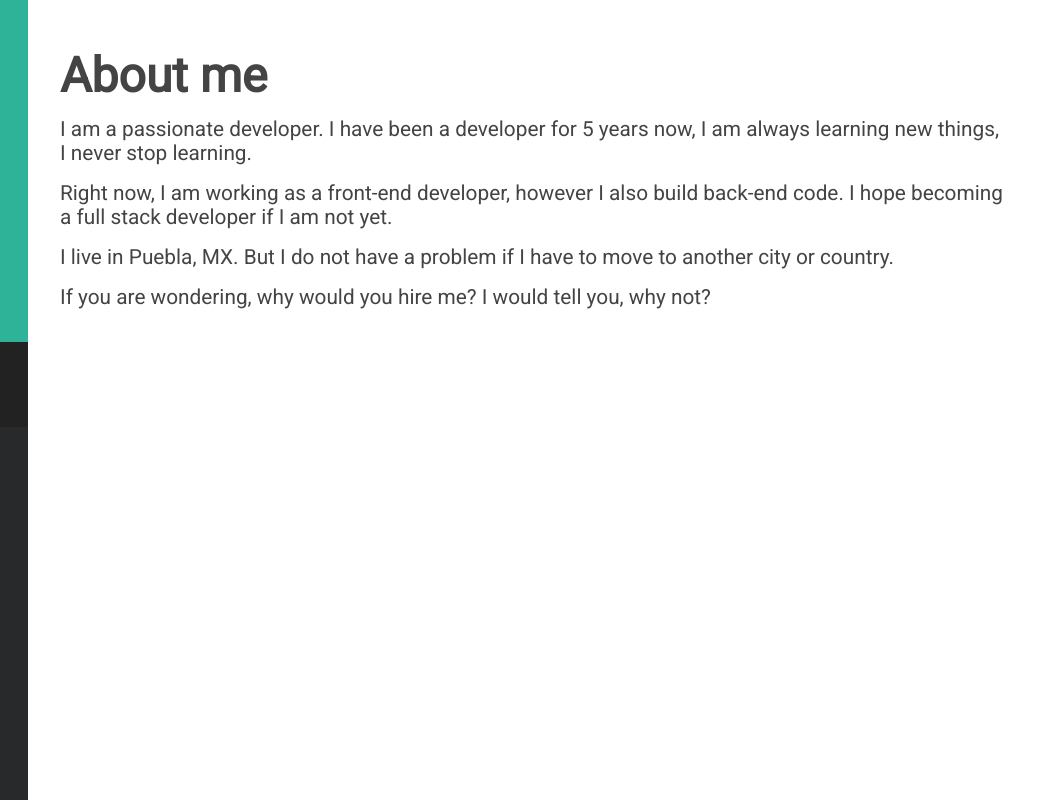
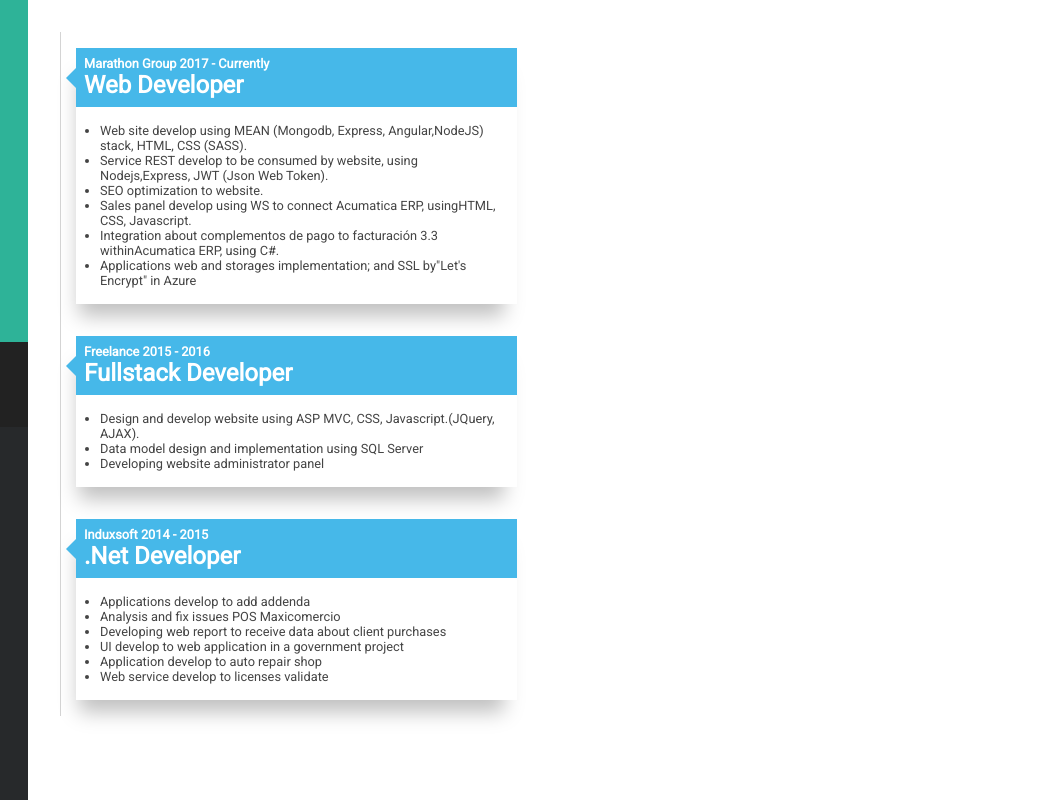
Before and after one commit to salatielosorno/resume, a website built with webpack: page src/index.html in a window 1280 px wide. Shown: the full height of the page, 242-1280 px from the left. Built offline with nearby package versions, Linux system fonts and the light colour scheme.

Commit message:
Se trabaja sobre la reestructura y diseño de seccion Experience.

```diff
--- a/src/assets/styles.css
+++ b/src/assets/styles.css
@@ -235,3 +235,70 @@ p.text-description {
     float: left;
     padding: 15px;
 }
+/**/
+.cards-wrap {
+    /*display: flex;
+    flex-flow: column wrap;
+    width: 100%;
+    height: 80vh;*/
+    position: relative;
+}
+.cards-wrap::after {
+    content: " ";
+    border-right: solid 1px rgba(0,0,0,.17);
+    height: 100%;
+    top: 0;
+    left: 0;/* 50%;*/
+    position: absolute;
+}
+.card-experience {
+    padding: 1rem;
+    width: 50%;
+}
+.card-experience__wrap{
+    -webkit-box-shadow: -5px 20px 19px -8px rgba(0,0,0,0.25);
+    -moz-box-shadow: -5px 20px 19px -8px rgba(0,0,0,0.25);
+    box-shadow: -5px 20px 19px -8px rgba(0,0,0,0.25);
+}
+.card-experience__head {
+    background-color: #46b8e9;
+    color: white;
+    position: relative;
+}
+.card-experience__head::after {
+    content: "";
+    width: 0;
+    height: 0;
+    border-color: #46b8e9;
+    border-top: solid 10px transparent;
+    border-bottom: solid 10px transparent;
+    position: absolute;
+    top: 0;
+    bottom: 0;
+    margin: auto 0;
+}
+.card-experience__head--left::after{
+    border-left-width: 10px;
+    border-left-style: solid;
+    left: 100%;
+}
+.card-experience__head--right::after {
+    border-right-width: 10px;
+    border-right-style: solid;
+    right: 100%;
+}
+.card-experience__head h2{
+    font-size: 1.5rem;
+    padding: .5rem;
+}
+.card-experience__body {
+    padding: 1rem;
+}
+.text-list {
+    font-size: .8rem;
+    padding: 0 0 0 .5rem;
+}
+.company {
+    display: block;
+    font-size: .8rem;
+}
--- a/src/index.html
+++ b/src/index.html
@@ -40,7 +40,7 @@
             </div>
         </div>
         <div id="wrap__content" class="wrap__content wrap__content--margin">
-            <div id="about">
+            <div id="about" class="section--hidden">
                 <div class="row">
                     <div class="col-12">
                         <h1 class="title-1 title-1--color-gray">About me</h1>
@@ -174,15 +174,18 @@
                     </div>
                 </div>
             </div>
-            <div id="experience" class="section--hidden">
-                <div class="row">
-                    <div class="col-12">
-                        <h1 class="title-1 title-1--color-gray">Experience</h1>
-                        <h2 class="title-2">2017 - Currently</h2>
-                        <hr>
-                        <h3 class="title-3">Web Developer</h3>
-                        <h4 class="title-4">Marathon Group</h4>
-                        <ul class="activities">
+            <div id="experience" class="section--hidden-1">
+                <div class="cards-wrap">
+                    <div class="card-experience">
+                        <div class="card-experience__wrap">
+                            <div class="card-experience__head card-experience__head--right">
+                                <h2>
+                                    <span class="company">Marathon Group 2017 - Currently</span>
+                                    Web Developer
+                                </h2>
+                            </div>
+                            <div class="card-experience__body">
+                                <ul class="text-list">
                                     <li><span>Web site develop using MEAN (Mongodb, Express, Angular,NodeJS) stack, HTML, CSS (SASS).</span></li>
                                     <li><span>Service REST develop to be consumed by website, using Nodejs,Express, JWT (Json Web Token).</span></li>
                                     <li><span>SEO optimization to website.</span></li>
@@ -190,33 +193,36 @@
                                     <li><span>Integration about complementos de pago to facturación 3.3 withinAcumatica ERP, using C#.</span></li>
                                     <li><span>Applications web and storages implementation; and SSL by"Let's Encrypt"  in Azure</span></li>
                                 </ul>
-                        <h2 class="title-2">2015 - 2016</h2>
-                        <hr>
-                        <h3 class="title-3">Fullstack Developer</h3>
-                        <h4 class="title-4">Freelance</h4>
-                        <ul class="activities">
-                            <li>
-                                <h5>Portal Palenque</h5>
-                                <ul class="activities">
+                            </div>
+                        </div>
+                    </div>
+                    <div class="card-experience">
+                        <div class="card-experience__wrap">
+                            <div class="card-experience__head card-experience__head--right">
+                                <h2>
+                                    <span class="company">Freelance 2015 - 2016</span>
+                                    Fullstack Developer
+                                </h2>
+                            </div>
+                            <div class="card-experience__body">
+                                <ul class="text-list">
                                     <li><span>Design and develop website using ASP MVC, CSS, Javascript.(JQuery, AJAX).</span></li>
                                     <li><span>Data model design and implementation using SQL Server</span></li>
                                     <li><span>Developing website administrator panel</span></li>
                                 </ul>
-                            </li>
-                            <li>
-                                <h5>Primicia Chiapas</h5>
-                                <ul class="activities">
-                                    <li><span>Design and develop website using ASP MVC, CSS, Javascript.(JQuery, AJAX).</span></li>
-                                    <li><span>Data model design and implementation using SQL Server</span></li>
-                                    <li><span>Developing website administrator panel</span></li>
-                                </ul>
-                            </li>
-                        </ul>
-                        <h2 class="title-2">2014 - 2015</h2>
-                        <hr>
-                        <h3 class="title-3">.Net Developer</h3>
-                        <h4 class="title-4">Induxsoft</h4>
-                        <ul class="activities">
+                            </div>
+                        </div>
+                    </div>
+                    <div class="card-experience">
+                        <div class="card-experience__wrap">
+                            <div class="card-experience__head card-experience__head--right">
+                                <h2>
+                                    <span class="company">Induxsoft 2014 - 2015</span>
+                                    .Net Developer
+                                </h2>
+                            </div>
+                            <div class="card-experience__body">
+                                <ul class="text-list">
                                     <li><span>Applications develop  to add addenda</span></li>
                                     <li><span>Analysis and fix issues POS Maxicomercio</span></li>
                                     <li><span>Developing web report to receive data about client purchases</span></li>
@@ -224,6 +230,8 @@
                                     <li><span>Application develop to auto repair shop</span></li>
                                     <li><span>Web service develop to licenses validate</span></li>
                                 </ul>
+                            </div>
+                        </div>
                     </div>
                 </div>
             </div>
```
Lines whose indentation alone changed are shown as unchanged.
